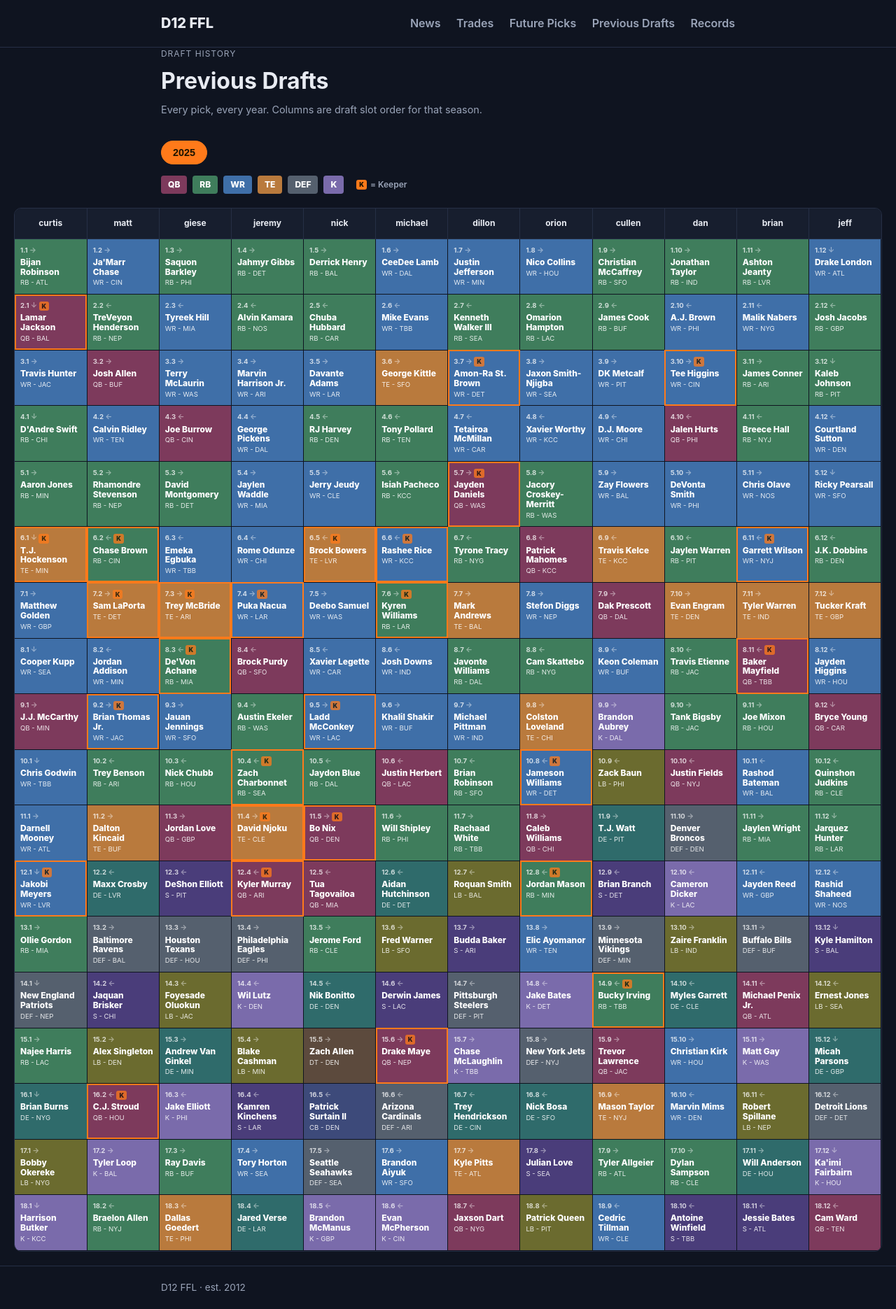
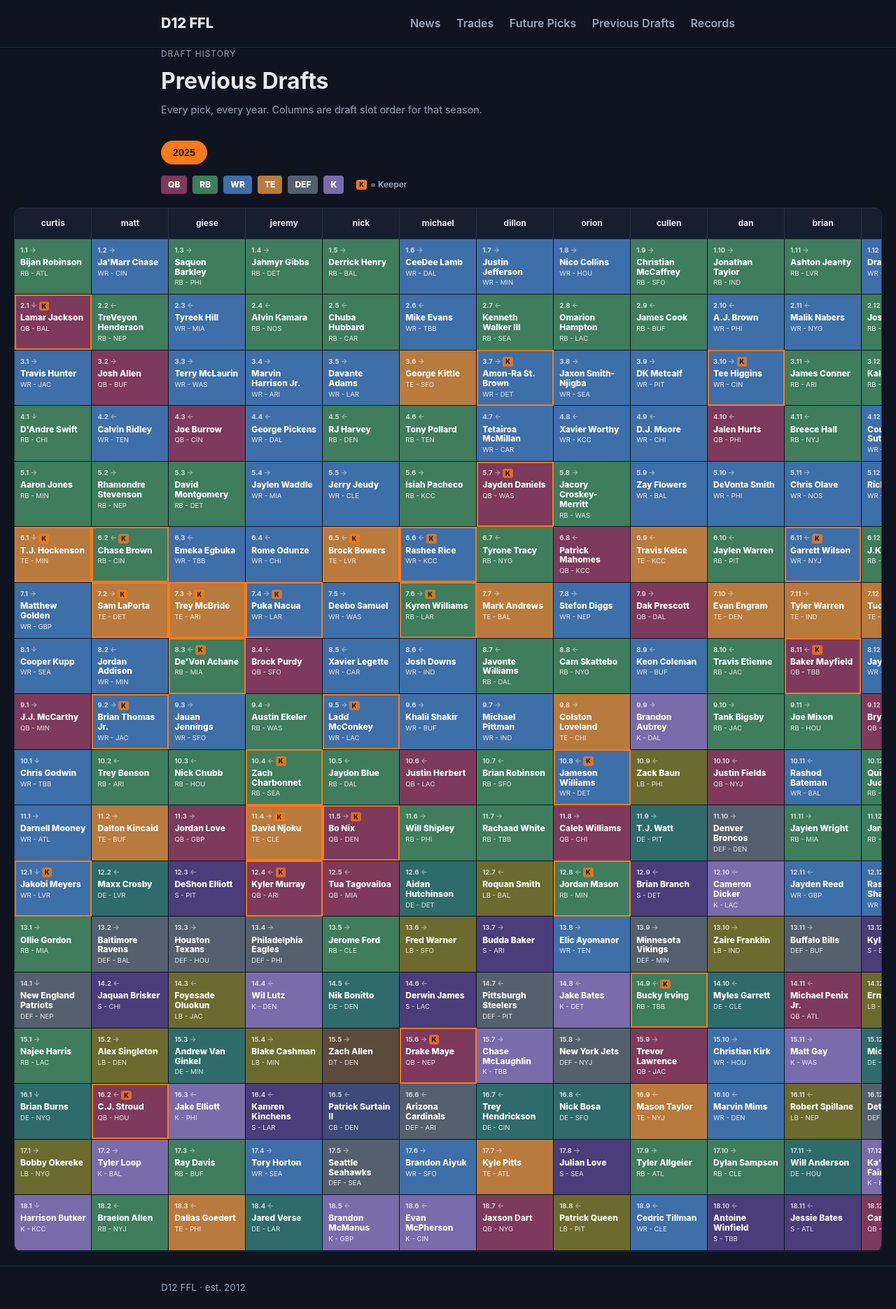
Before and after one commit to cullenhgn/D12-FFL-Website, a Jekyll site: the page built from previous-drafts/index.md, in a window 1280 px wide. Shown: the whole page at 70% size. Built offline with Jekyll 4.4.1, drawn with Linux system fonts in a browser that asks for light colours.

Commit message:
Add files via upload

```diff
--- a/assets/css/style.css
+++ b/assets/css/style.css
@@ -346,6 +346,7 @@ h1, h2, h3 { color: var(--text); }
 .pd-board {
   border-collapse: collapse;
   width: 100%;
+  min-width: 1320px;
   table-layout: fixed;
 }
 .pd-board thead th {
@@ -371,7 +372,7 @@ h1, h2, h3 { color: var(--text); }
   overflow: hidden;
 }
 .pd-pick-num { font-size: 0.6rem; opacity: 0.75; font-weight: 700; }
-.pd-player { font-weight: 800; font-size: 0.75rem; margin: 2px 0; line-height: 1.15; overflow-wrap: break-word; }
+.pd-player { font-weight: 800; font-size: 0.75rem; margin: 2px 0; line-height: 1.15; }
 .pd-meta { font-size: 0.6rem; opacity: 0.85; }
 .pd-arrow { font-size: 0.65rem; opacity: 0.6; }
 .pd-empty { color: var(--muted); text-align: center; padding: 10px 0; }
```
